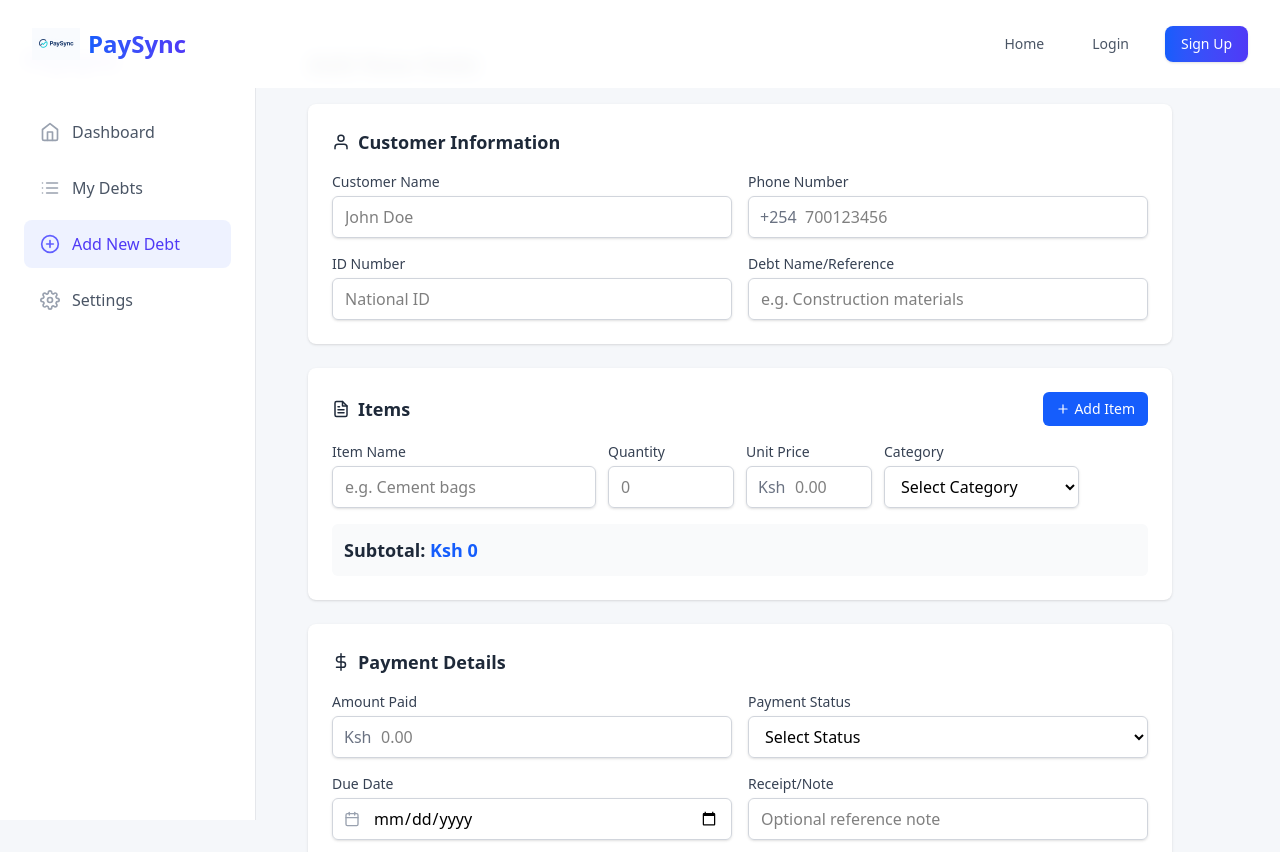
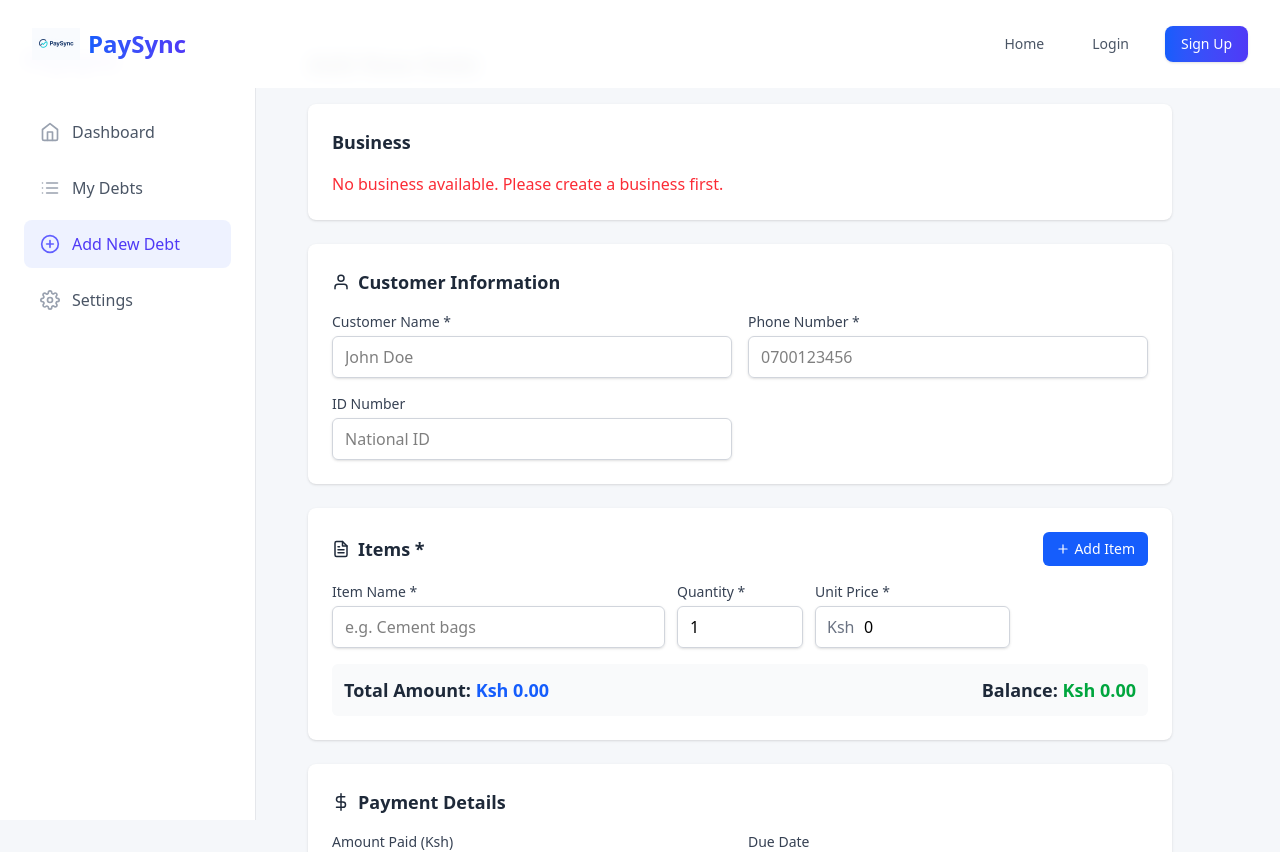
Before and after one commit to BakariJuma1/Debt-management-app-, a React (Vite) app: page /add-debt in a window 1280 px wide. Shown: the top 852 px of the page. Built offline with nearby package versions, Linux system fonts and the light colour scheme.

Commit message:
feat:Attempt 1 to fix debt creation

```diff
--- a/src/components/adddebt/AddDebt.jsx
+++ b/src/components/adddebt/AddDebt.jsx
@@ -1,112 +1,224 @@
-import React, { useState } from "react";
+import React, { useState, useEffect } from "react";
 import axios from "axios";
 import { FiPlus, FiDollarSign, FiCalendar, FiUser, FiPhone, FiFileText } from "react-icons/fi";
 import Layout from "../layout/Layout";
 import API_BASE_URL from "../../api";
-// Define your API base URL in one place
+import { useAuth } from "../../AuthProvider";
 
 
 function AddDebt() {
+  const { user } = useAuth();
+  const [businesses, setBusinesses] = useState([]);
+  const [loadingBusinesses, setLoadingBusinesses] = useState(false);
+  const [businessError, setBusinessError] = useState(null);
+
   const initialFormData = {
     customerName: "",
     phone: "",
     idNumber: "",
-    debtName: "",
     items: [
       {
         name: "",
-        quantity: "",
-        price: "",
-        category: "",
+        quantity: 1,
+        price: 0,
       },
     ],
-    amountPaid: "",
-    status: "",
+    amountPaid: 0,
     dueDate: "",
     receipt: "",
-    createdAt: new Date().toISOString(),
-    total: "",
-    assignedTo: "",
+    businessId: "",
   };
 
-  const categories = [
-    "Construction",
-    "Hardware",
-    "Agriculture",
-    "Security",
-    "Groceries",
-    "Tools",
-  ];
-
-  const statusOptions = [
-    { value: "unpaid", label: "Unpaid" },
-    { value: "partially", label: "Partially Paid" },
-    { value: "paid", label: "Fully Paid" },
-  ];
-
-  const [debt, setDebt] = useState(initialFormData);
+  const [formData, setFormData] = useState(initialFormData);
   const [isSubmitting, setIsSubmitting] = useState(false);
   const [error, setError] = useState(null);
+  const [success, setSuccess] = useState(false);
+
+  // Fetch businesses based on user role
+  useEffect(() => {
+    const fetchBusinesses = async () => {
+      setLoadingBusinesses(true);
+      setBusinessError(null);
+
+      try {
+        let response;
+        if (user?.role === 'owner') {
+          response = await axios.get(`${API_BASE_URL}/businesses`, {
+            headers: {
+              "Authorization": `Bearer ${localStorage.getItem('token')}`
+            }
+          });
+          const businessesData = Array.isArray(response.data) ? response.data : [];
+          setBusinesses(businessesData);
+
+          if (businessesData.length > 0) {
+            setFormData(prev => ({
+              ...prev,
+              businessId: businessesData[0].id
+            }));
+          }
+        } else {
+          response = await axios.get(`${API_BASE_URL}/business/my`, {
+            headers: {
+              "Authorization": `Bearer ${localStorage.getItem('token')}`
+            }
+          });
+          const businessData = response.data ? [response.data] : [];
+          setBusinesses(businessData);
+
+          if (businessData.length > 0) {
+            setFormData(prev => ({
+              ...prev,
+              businessId: businessData[0].id
+            }));
+          }
+        }
+      } catch (err) {
+        console.error("Error fetching businesses:", err);
+        setBusinessError("Failed to load business information");
+      } finally {
+        setLoadingBusinesses(false);
+      }
+    };
+
+    if (user) {
+      fetchBusinesses();
+    }
+  }, [user]);
 
   const handleChange = (e) => {
     const { name, value } = e.target;
-    setDebt((prev) => ({ ...prev, [name]: value }));
+    setFormData(prev => ({ ...prev, [name]: value }));
   };
 
   const handleItemChange = (index, e) => {
     const { name, value } = e.target;
-    setDebt((prev) => {
+    setFormData(prev => {
       const updatedItems = [...prev.items];
-      updatedItems[index][name] = value;
+      updatedItems[index] = { ...updatedItems[index], [name]: value };
       return { ...prev, items: updatedItems };
     });
   };
 
   const addItem = () => {
-    setDebt((prev) => ({
+    setFormData(prev => ({
       ...prev,
-      items: [...prev.items, { name: "", quantity: "", price: "", category: "" }],
+      items: [...prev.items, { name: "", quantity: 1, price: 0 }],
     }));
   };
 
   const removeItem = (index) => {
-    setDebt((prev) => ({
+    if (formData.items.length <= 1) return;
+    setFormData(prev => ({
       ...prev,
       items: prev.items.filter((_, i) => i !== index),
     }));
   };
 
   const calculateTotal = () => {
-    return debt.items.reduce((acc, item) => {
+    return formData.items.reduce((acc, item) => {
       const quantity = parseFloat(item.quantity) || 0;
       const price = parseFloat(item.price) || 0;
-      return acc + quantity * price;
+      return acc + (quantity * price);
     }, 0);
+  };
+
+  const calculateBalance = () => {
+    const total = calculateTotal();
+    const amountPaid = parseFloat(formData.amountPaid) || 0;
+    return total - amountPaid;
+  };
+
+  const validateForm = () => {
+    if (!formData.customerName.trim()) {
+      setError("Customer name is required");
+      return false;
+    }
+
+    if (!formData.phone.trim()) {
+      setError("Phone number is required");
+      return false;
+    }
+
+    if (!formData.businessId) {
+      setError("Business selection is required");
+      return false;
+    }
+
+    if (formData.items.some(item => !item.name.trim())) {
+      setError("All items must have a name");
+      return false;
+    }
+
+    if (formData.items.some(item => isNaN(item.quantity) || item.quantity <= 0)) {
+      setError("All items must have a valid quantity");
+      return false;
+    }
+
+    if (formData.items.some(item => isNaN(item.price) || item.price < 0)) {
+      setError("All items must have a valid price");
+      return false;
+    }
+
+    setError(null);
+    return true;
   };
 
   const handleSubmit = async (e) => {
     e.preventDefault();
+    if (!validateForm()) return;
+
     setIsSubmitting(true);
     setError(null);
 
     try {
       const total = calculateTotal();
-      const newDebt = { ...debt, total };
+      const amountPaid = parseFloat(formData.amountPaid) || 0;
+      const balance = calculateBalance();
 
-      const { data } = await axios.post(`${API_BASE_URL}/debts`, newDebt, {
-        headers: { "Content-Type": "application/json" },
+      const payload = {
+        customer_name: formData.customerName,
+        phone: formData.phone,
+        id_number: formData.idNumber,
+        business_id: formData.businessId,
+        items: formData.items.map(item => ({
+          name: item.name,
+          quantity: parseFloat(item.quantity),
+          price: parseFloat(item.price)
+        })),
+        due_date: formData.dueDate || null,
+        amount_paid: amountPaid,
+        total: total,
+        balance: balance, // Include balance in payload
+        receipt: formData.receipt || ""
+      };
+
+      const { data } = await axios.post(`${API_BASE_URL}/debts`, payload, {
+        headers: {
+          "Content-Type": "application/json",
+          "Authorization": `Bearer ${localStorage.getItem('token')}`
+        },
       });
 
-      console.log("Debt saved:", data);
-      alert("Debt submitted successfully!");
-      setDebt(initialFormData);
+      setSuccess(true);
+      setFormData(initialFormData);
+      setTimeout(() => setSuccess(false), 3000);
     } catch (err) {
-      console.error(err);
-      setError("Failed to submit debt. Please try again.");
+      console.error("Error creating debt:", err.response?.data || err.message);
+      setError(err.response?.data?.message || "Failed to create debt. Please try again.");
     } finally {
       setIsSubmitting(false);
     }
   };
+
+  const resetForm = () => {
+    setFormData(initialFormData);
+    setError(null);
+    setSuccess(false);
+  };
+
+  const totalAmount = calculateTotal();
+  const balance = calculateBalance();
 
   return (
     <Layout>
@@ -119,7 +231,49 @@ function AddDebt() {
           </div>
         )}
 
+        {businessError && (
+          <div className="bg-yellow-100 border-l-4 border-yellow-500 text-yellow-700 p-4 mb-6 rounded">
+            <p>{businessError}</p>
+          </div>
+        )}
+
+        {success && (
+          <div className="bg-green-100 border-l-4 border-green-500 text-green-700 p-4 mb-6 rounded">
+            <p>Debt created successfully!</p>
+          </div>
+        )}
+
         <form onSubmit={handleSubmit} className="space-y-6">
+          {/* Business Selection */}
+          {!loadingBusinesses && (
+            <div className="bg-white rounded-lg shadow p-6">
+              <h2 className="text-lg font-semibold text-gray-800 mb-4">Business</h2>
+              {businesses.length > 0 ? (
+                <div>
+                  <label className="block text-sm font-medium text-gray-700 mb-1">
+                    Business *
+                  </label>
+                  <select
+                    name="businessId"
+                    value={formData.businessId}
+                    onChange={handleChange}
+                    className="w-full px-3 py-2 border border-gray-300 rounded-md shadow-sm focus:outline-none focus:ring-blue-500 focus:border-blue-500"
+                    required
+                  >
+                    <option value="">Select a business</option>
+                    {businesses.map(business => (
+                      <option key={business.id} value={business.id}>
+                        {business.name}
+                      </option>
+                    ))}
+                  </select>
+                </div>
+              ) : (
+                <p className="text-red-500">No business available. Please create a business first.</p>
+              )}
+            </div>
+          )}
+
           {/* Customer Information Section */}
           <div className="bg-white rounded-lg shadow p-6">
             <h2 className="text-lg font-semibold text-gray-800 mb-4 flex items-center">
@@ -128,11 +282,11 @@ function AddDebt() {
             <div className="grid grid-cols-1 md:grid-cols-2 gap-4">
               <div>
                 <label className="block text-sm font-medium text-gray-700 mb-1">
-                  Customer Name
+                  Customer Name *
                 </label>
                 <input
                   name="customerName"
-                  value={debt.customerName}
+                  value={formData.customerName}
                   onChange={handleChange}
                   placeholder="John Doe"
                   className="w-full px-3 py-2 border border-gray-300 rounded-md shadow-sm focus:outline-none focus:ring-blue-500 focus:border-blue-500"
@@ -141,22 +295,17 @@ function AddDebt() {
               </div>
               <div>
                 <label className="block text-sm font-medium text-gray-700 mb-1">
-                  Phone Number
+                  Phone Number *
                 </label>
-                <div className="relative">
-                  <div className="absolute inset-y-0 left-0 pl-3 flex items-center pointer-events-none">
-                    <span className="text-gray-500">+254</span>
-                  </div>
                 <input
                   name="phone"
                   type="tel"
-                    value={debt.phone}
+                  value={formData.phone}
                   onChange={handleChange}
-                    placeholder="700123456"
-                    className="w-full pl-14 px-3 py-2 border border-gray-300 rounded-md shadow-sm focus:outline-none focus:ring-blue-500 focus:border-blue-500"
+                  placeholder="0700123456"
+                  className="w-full px-3 py-2 border border-gray-300 rounded-md shadow-sm focus:outline-none focus:ring-blue-500 focus:border-blue-500"
                   required
                 />
-                </div>
               </div>
               <div>
                 <label className="block text-sm font-medium text-gray-700 mb-1">
@@ -164,21 +313,9 @@ function AddDebt() {
                 </label>
                 <input
                   name="idNumber"
-                  value={debt.idNumber}
+                  value={formData.idNumber}
                   onChange={handleChange}
                   placeholder="National ID"
-                  className="w-full px-3 py-2 border border-gray-300 rounded-md shadow-sm focus:outline-none focus:ring-blue-500 focus:border-blue-500"
-                />
-              </div>
-              <div>
-                <label className="block text-sm font-medium text-gray-700 mb-1">
-                  Debt Name/Reference
-                </label>
-                <input
-                  name="debtName"
-                  value={debt.debtName}
-                  onChange={handleChange}
-                  placeholder="e.g. Construction materials"
                   className="w-full px-3 py-2 border border-gray-300 rounded-md shadow-sm focus:outline-none focus:ring-blue-500 focus:border-blue-500"
                 />
               </div>
@@ -189,7 +326,7 @@ function AddDebt() {
           <div className="bg-white rounded-lg shadow p-6">
             <div className="flex justify-between items-center mb-4">
               <h2 className="text-lg font-semibold text-gray-800 flex items-center">
-                <FiFileText className="mr-2" /> Items
+                <FiFileText className="mr-2" /> Items *
               </h2>
               <button
                 type="button"
@@ -200,14 +337,14 @@ function AddDebt() {
               </button>
             </div>
 
-            {debt.items.map((item, index) => (
+            {formData.items.map((item, index) => (
               <div
                 key={index}
                 className="grid grid-cols-1 md:grid-cols-12 gap-3 mb-4 items-end"
               >
-                <div className="md:col-span-4">
+                <div className="md:col-span-5">
                   <label className="block text-sm font-medium text-gray-700 mb-1">
-                    Item Name
+                    Item Name *
                   </label>
                   <input
                     name="name"
@@ -220,7 +357,7 @@ function AddDebt() {
                 </div>
                 <div className="md:col-span-2">
                   <label className="block text-sm font-medium text-gray-700 mb-1">
-                    Quantity
+                    Quantity *
                   </label>
                   <input
                     name="quantity"
@@ -228,14 +365,13 @@ function AddDebt() {
                     min="1"
                     value={item.quantity}
                     onChange={(e) => handleItemChange(index, e)}
-                    placeholder="0"
                     className="w-full px-3 py-2 border border-gray-300 rounded-md shadow-sm focus:outline-none focus:ring-blue-500 focus:border-blue-500"
                     required
                   />
                 </div>
-                <div className="md:col-span-2">
+                <div className="md:col-span-3">
                   <label className="block text-sm font-medium text-gray-700 mb-1">
-                    Unit Price
+                    Unit Price *
                   </label>
                   <div className="relative">
                     <div className="absolute inset-y-0 left-0 pl-3 flex items-center pointer-events-none">
@@ -248,38 +384,19 @@ function AddDebt() {
                       step="0.01"
                       value={item.price}
                       onChange={(e) => handleItemChange(index, e)}
-                      placeholder="0.00"
                       className="w-full pl-12 px-3 py-2 border border-gray-300 rounded-md shadow-sm focus:outline-none focus:ring-blue-500 focus:border-blue-500"
                       required
                     />
                   </div>
                 </div>
-                <div className="md:col-span-3">
-                  <label className="block text-sm font-medium text-gray-700 mb-1">
-                    Category
-                  </label>
-                  <select
-                    name="category"
-                    value={item.category}
-                    onChange={(e) => handleItemChange(index, e)}
-                    className="w-full px-3 py-2 border border-gray-300 rounded-md shadow-sm focus:outline-none focus:ring-blue-500 focus:border-blue-500"
-                  >
-                    <option value="">Select Category</option>
-                    {categories.map((cat) => (
-                      <option key={cat} value={cat.toLowerCase()}>
-                        {cat}
-                      </option>
-                    ))}
-                  </select>
-                </div>
-                <div className="md:col-span-1">
-                  {debt.items.length > 1 && (
+                <div className="md:col-span-2 flex justify-end">
+                  {formData.items.length > 1 && (
                     <button
                       type="button"
                       onClick={() => removeItem(index)}
-                      className="w-full flex justify-center px-3 py-2 border border-transparent text-sm font-medium rounded-md text-white bg-red-600 hover:bg-red-700 focus:outline-none focus:ring-2 focus:ring-offset-2 focus:ring-red-500"
+                      className="w-full md:w-auto px-3 py-2 border border-transparent text-sm font-medium rounded-md text-white bg-red-600 hover:bg-red-700 focus:outline-none focus:ring-2 focus:ring-offset-2 focus:ring-red-500"
                     >
-                      ×
+                      Remove
                     </button>
                   )}
                 </div>
@@ -287,12 +404,20 @@ function AddDebt() {
             ))}
 
             <div className="mt-4 p-3 bg-gray-50 rounded-md">
+              <div className="flex justify-between">
                 <p className="text-lg font-semibold text-gray-800">
-                Subtotal:{" "}
+                  Total Amount:{" "}
                   <span className="text-blue-600">
-                  Ksh {calculateTotal().toLocaleString()}
+                    Ksh {totalAmount.toLocaleString(undefined, { minimumFractionDigits: 2, maximumFractionDigits: 2 })}
                   </span>
                 </p>
+                <p className="text-lg font-semibold text-gray-800">
+                  Balance:{" "}
+                  <span className={balance > 0 ? "text-red-600" : "text-green-600"}>
+                    Ksh {balance.toLocaleString(undefined, { minimumFractionDigits: 2, maximumFractionDigits: 2 })}
+                  </span>
+                </p>
+              </div>
             </div>
           </div>
 
@@ -304,7 +429,7 @@ function AddDebt() {
             <div className="grid grid-cols-1 md:grid-cols-2 gap-4">
               <div>
                 <label className="block text-sm font-medium text-gray-700 mb-1">
-                  Amount Paid
+                  Amount Paid (Ksh)
                 </label>
                 <div className="relative">
                   <div className="absolute inset-y-0 left-0 pl-3 flex items-center pointer-events-none">
@@ -315,30 +440,11 @@ function AddDebt() {
                     type="number"
                     min="0"
                     step="0.01"
-                    value={debt.amountPaid}
+                    value={formData.amountPaid}
                     onChange={handleChange}
-                    placeholder="0.00"
                     className="w-full pl-12 px-3 py-2 border border-gray-300 rounded-md shadow-sm focus:outline-none focus:ring-blue-500 focus:border-blue-500"
                   />
                 </div>
-              </div>
-              <div>
-                <label className="block text-sm font-medium text-gray-700 mb-1">
-                  Payment Status
-                </label>
-                <select
-                  name="status"
-                  value={debt.status}
-                  onChange={handleChange}
-                  className="w-full px-3 py-2 border border-gray-300 rounded-md shadow-sm focus:outline-none focus:ring-blue-500 focus:border-blue-500"
-                >
-                  <option value="">Select Status</option>
-                  {statusOptions.map((status) => (
-                    <option key={status.value} value={status.value}>
-                      {status.label}
-                    </option>
-                  ))}
-                </select>
               </div>
               <div>
                 <label className="block text-sm font-medium text-gray-700 mb-1">
@@ -351,19 +457,19 @@ function AddDebt() {
                   <input
                     name="dueDate"
                     type="date"
-                    value={debt.dueDate}
+                    value={formData.dueDate}
                     onChange={handleChange}
                     className="w-full pl-10 px-3 py-2 border border-gray-300 rounded-md shadow-sm focus:outline-none focus:ring-blue-500 focus:border-blue-500"
                   />
                 </div>
               </div>
-              <div>
+              <div className="md:col-span-2">
                 <label className="block text-sm font-medium text-gray-700 mb-1">
-                  Receipt/Note
+                  Receipt/Reference
                 </label>
                 <input
                   name="receipt"
-                  value={debt.receipt}
+                  value={formData.receipt}
                   onChange={handleChange}
                   placeholder="Optional reference note"
                   className="w-full px-3 py-2 border border-gray-300 rounded-md shadow-sm focus:outline-none focus:ring-blue-500 focus:border-blue-500"
@@ -376,17 +482,17 @@ function AddDebt() {
           <div className="flex justify-end space-x-3">
             <button
               type="button"
-              onClick={() => setDebt(initialFormData)}
+              onClick={resetForm}
               className="px-4 py-2 border border-gray-300 rounded-md shadow-sm text-sm font-medium text-gray-700 bg-white hover:bg-gray-50 focus:outline-none focus:ring-2 focus:ring-offset-2 focus:ring-blue-500"
             >
               Reset Form
             </button>
             <button
               type="submit"
-              disabled={isSubmitting}
+              disabled={isSubmitting || loadingBusinesses || !formData.businessId}
               className="px-4 py-2 border border-transparent rounded-md shadow-sm text-sm font-medium text-white bg-blue-600 hover:bg-blue-700 focus:outline-none focus:ring-2 focus:ring-offset-2 focus:ring-blue-500 disabled:opacity-50 disabled:cursor-not-allowed"
             >
-              {isSubmitting ? "Submitting..." : "Submit Debt"}
+              {isSubmitting ? "Submitting..." : "Create Debt"}
             </button>
           </div>
         </form>
```
Lines whose indentation alone changed are shown as unchanged.
